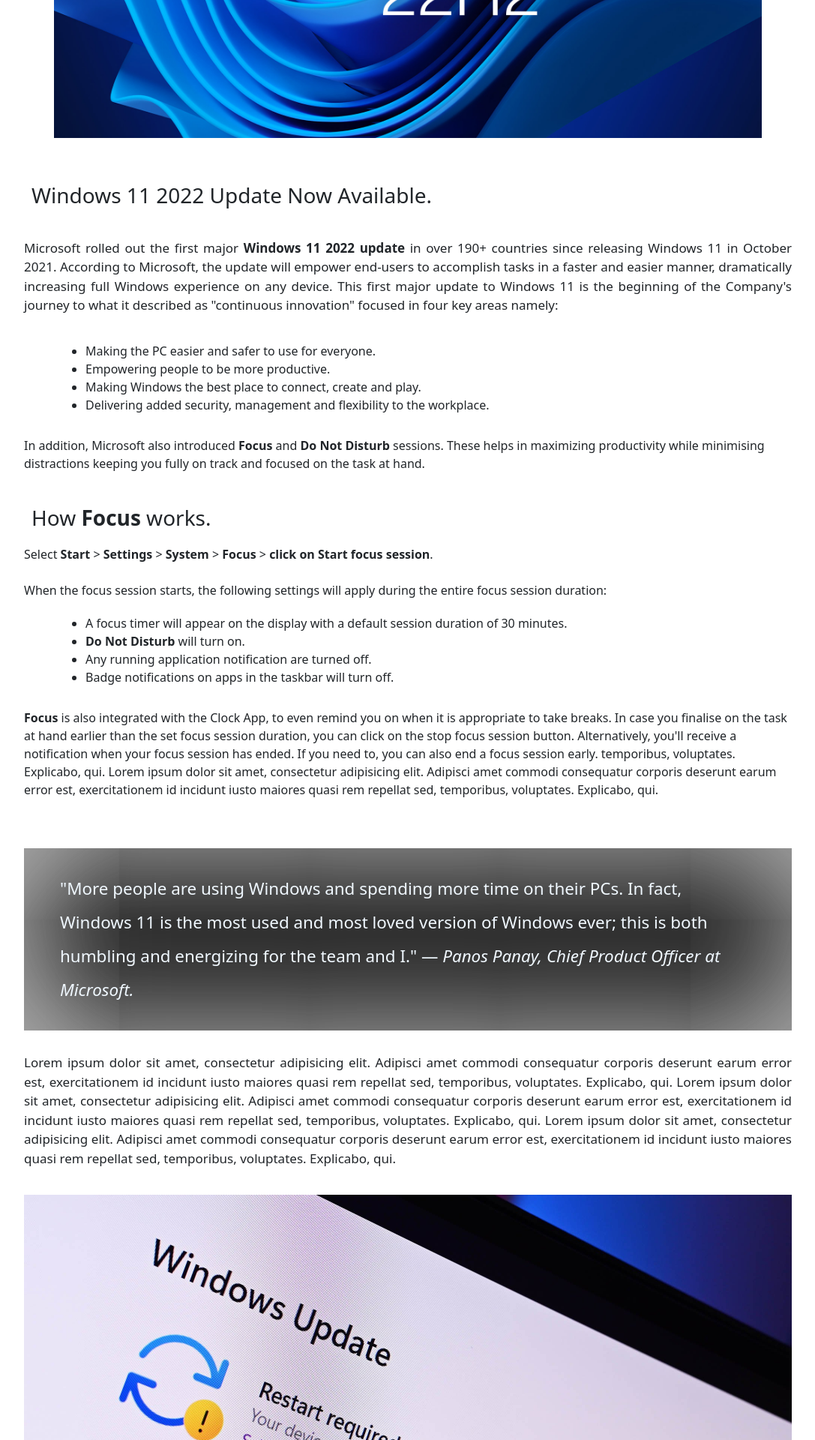
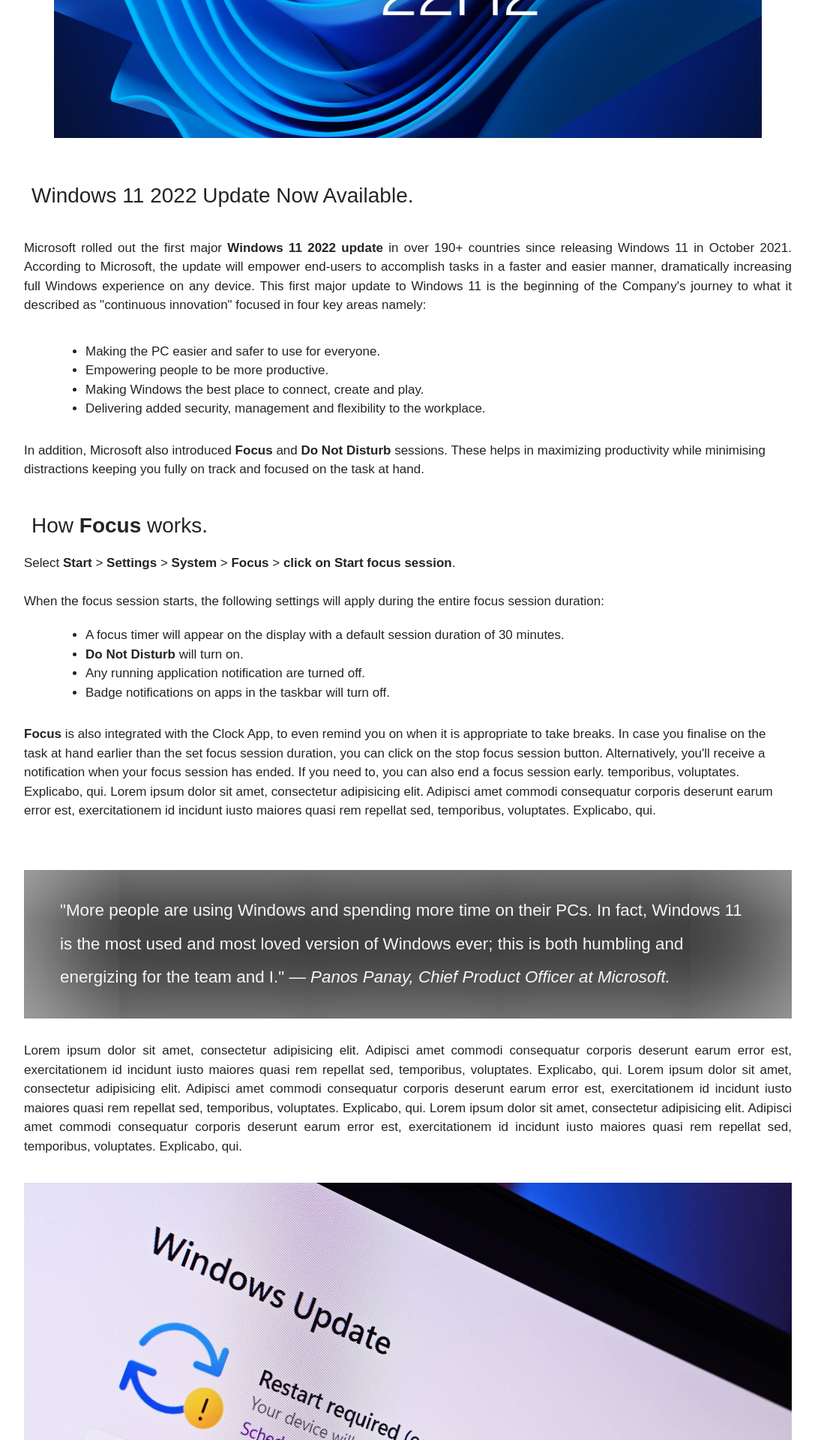
Before and after one commit to Charles-Muia/Techware_Scope_Solutions, a PHP site: page /windows11_update.php in a window 1280 px wide. Shown: the part 553-2473 px from the top of the page at 75% size, without its empty margins (96-1183 px from the left). Run offline with PHP 8.4, Linux system fonts and the light colour scheme; some libraries are stand-ins or nearby versions.

Commit message:
Techware Scope Solutions

```diff
--- a/style.css
+++ b/style.css
@@ -1290,6 +1290,9 @@
             width: 80%;
             margin: 0 auto;
             align-items: center;
+            font-size: 17px;
+            font-family: Arial;
+
         }
 
         #blog-post .blogs p {
@@ -1297,12 +1300,14 @@
             padding-bottom: 20px !important;
             margin-top: 30px;
             font-size: 17px;
+            font-family: Arial;
         }
 
         #focus {
             margin-left: 50px;
             margin-bottom: 30px;
             margin-top: auto;
+            font-size: 17px;
         }
 
         #blog-post .how-focus {
--- a/windows11_update.php
+++ b/windows11_update.php
@@ -15,6 +15,9 @@
     <link rel="stylesheet" href="https://cdn.jsdelivr.net/npm/@fortawesome/fontawesome-free@6.1.2/css/fontawesome.min.css">
     <link rel="stylesheet" href="https://stackpath.bootstrapcdn.com/font-awesome/4.7.0/css/font-awesome.min.css">
     <link href='https://fonts.googleapis.com/css?family=Poppins' rel='stylesheet'>
+    <link rel="preconnect" href="https://fonts.googleapis.com">
+    <link rel="preconnect" href="https://fonts.gstatic.com" crossorigin>
+    <link href="https://fonts.googleapis.com/css2?family=Roboto:wght@100&display=swap" rel="stylesheet">
     <title> Techware Scope Solutions | Blog </title>
     <link rel="icon" type="" href="Photos/Company_Logo.jpg">
 </head>
```
